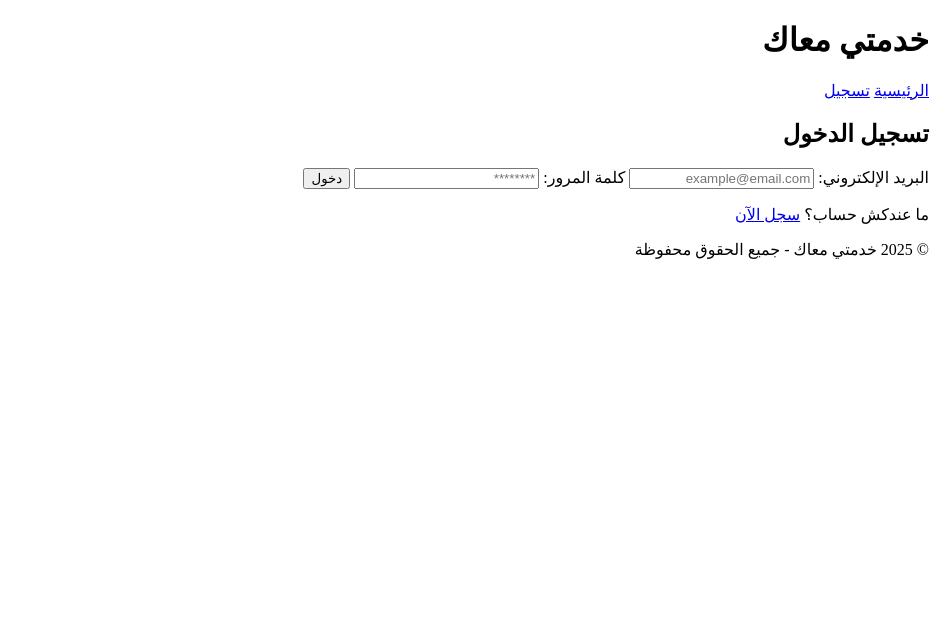
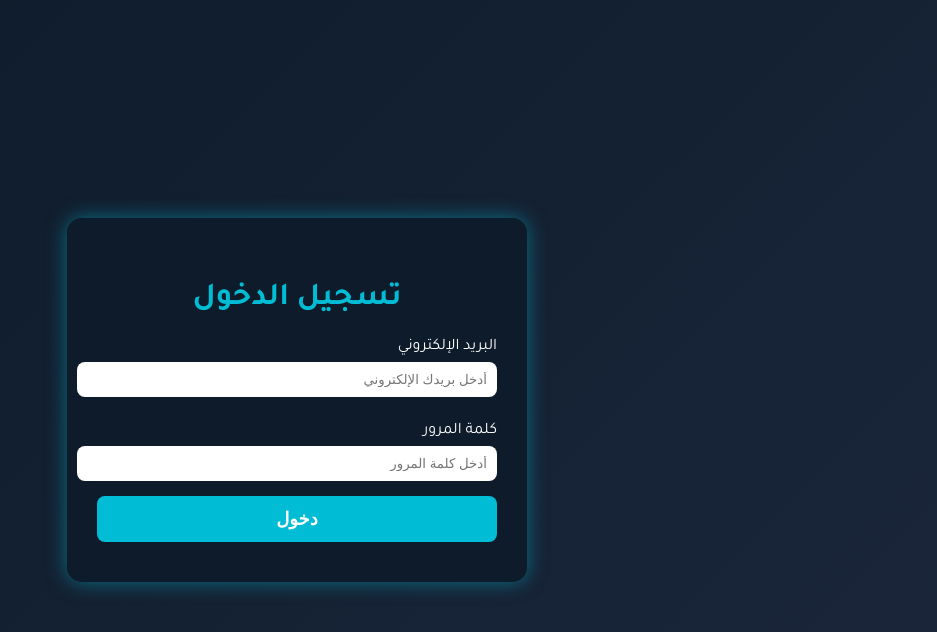
Before and after one commit to Hamoudidz9/khidmiti-maak, a plain HTML site: page login.html in a window 1280 px wide. Shown: the whole page, without its empty margins (343-1280 px from the left). Drawn offline with Linux system fonts and the light colour scheme.

Commit message:
صفحة الدخول
Added styling and structured login form with validation.

```diff
--- a/login.html
+++ b/login.html
@@ -4,33 +4,109 @@
   <meta charset="UTF-8">
   <meta name="viewport" content="width=device-width, initial-scale=1.0">
   <title>تسجيل الدخول - خدمتي معاك</title>
-  <link rel="stylesheet" href="style.css">
+  <style>
+    @import url('https://fonts.googleapis.com/css2?family=Tajawal:wght@400;700&display=swap');
+
+    body {
+      font-family: 'Tajawal', sans-serif;
+      margin: 0;
+      padding: 0;
+      background: linear-gradient(135deg, #0d1b2a, #1b263b);
+      color: white;
+      display: flex;
+      justify-content: center;
+      align-items: center;
+      min-height: 100vh;
+    }
+
+    .login-container {
+      background-color: rgba(13,27,42,0.9);
+      padding: 40px 30px;
+      border-radius: 15px;
+      max-width: 400px;
+      width: 90%;
+      text-align: center;
+      box-shadow: 0 0 20px rgba(0,188,212,0.5);
+    }
+
+    .login-container h1 {
+      color: #00bcd4;
+      margin-bottom: 20px;
+    }
+
+    .login-container label {
+      display: block;
+      margin: 10px 0 5px;
+      text-align: right;
+    }
+
+    .login-container input {
+      width: 100%;
+      padding: 10px;
+      margin-bottom: 15px;
+      border-radius: 8px;
+      border: none;
+      outline: none;
+    }
+
+    .login-container .btn {
+      width: 100%;
+      padding: 12px;
+      border-radius: 8px;
+      border: none;
+      background-color: #00bcd4;
+      color: white;
+      font-size: 18px;
+      font-weight: bold;
+      cursor: pointer;
+      transition: 0.3s;
+    }
+
+    .login-container .btn:hover {
+      background-color: #0097a7;
+    }
+
+    @media (max-width: 500px) {
+      .login-container {
+        padding: 30px 20px;
+      }
+    }
+  </style>
 </head>
 <body>
-  <header>
-    <h1>خدمتي معاك</h1>
-    <nav>
-      <a href="index.html">الرئيسية</a>
-      <a href="signup.html">تسجيل</a>
-    </nav>
-  </header>
 
-  <section class="login">
-    <h2>تسجيل الدخول</h2>
-    <form>
-      <label>البريد الإلكتروني:</label>
-      <input type="email" placeholder="example@email.com" required>
+  <div class="login-container">
+    <h1>تسجيل الدخول</h1>
+    <form id="loginForm">
+      <label for="email">البريد الإلكتروني</label>
+      <input type="email" id="email" placeholder="أدخل بريدك الإلكتروني" required>
 
-      <label>كلمة المرور:</label>
-      <input type="password" placeholder="********" required>
+      <label for="password">كلمة المرور</label>
+      <input type="password" id="password" placeholder="أدخل كلمة المرور" required>
 
-      <button type="submit">دخول</button>
+      <button type="submit" class="btn">دخول</button>
     </form>
-    <p>ما عندكش حساب؟ <a href="signup.html">سجل الآن</a></p>
-  </section>
+  </div>
 
-  <footer>
-    <p>© 2025 خدمتي معاك - جميع الحقوق محفوظة</p>
-  </footer>
+  <script>
+    const form = document.getElementById('loginForm');
+
+    form.addEventListener('submit', function(e) {
+      e.preventDefault();
+
+      const email = document.getElementById('email').value.trim();
+      const password = document.getElementById('password').value;
+
+      const user = JSON.parse(localStorage.getItem('user'));
+
+      if(user && user.email === email && user.password === password) {
+        // إذا صحيح، تحويل المستخدم لصفحة profile.html
+        window.location.href = 'profile.html';
+      } else {
+        alert('البريد الإلكتروني أو كلمة المرور غير صحيحة!');
+      }
+    });
+  </script>
+
 </body>
 </html>
```
